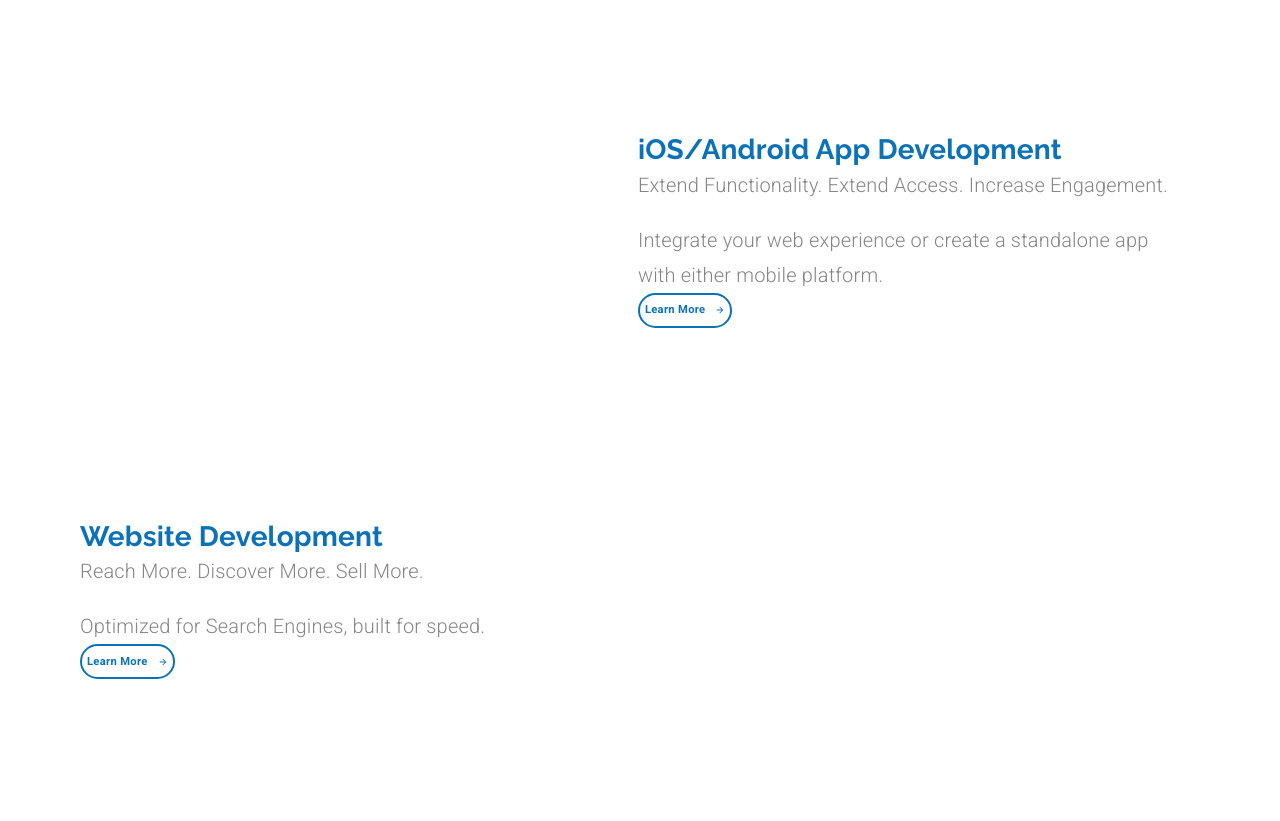
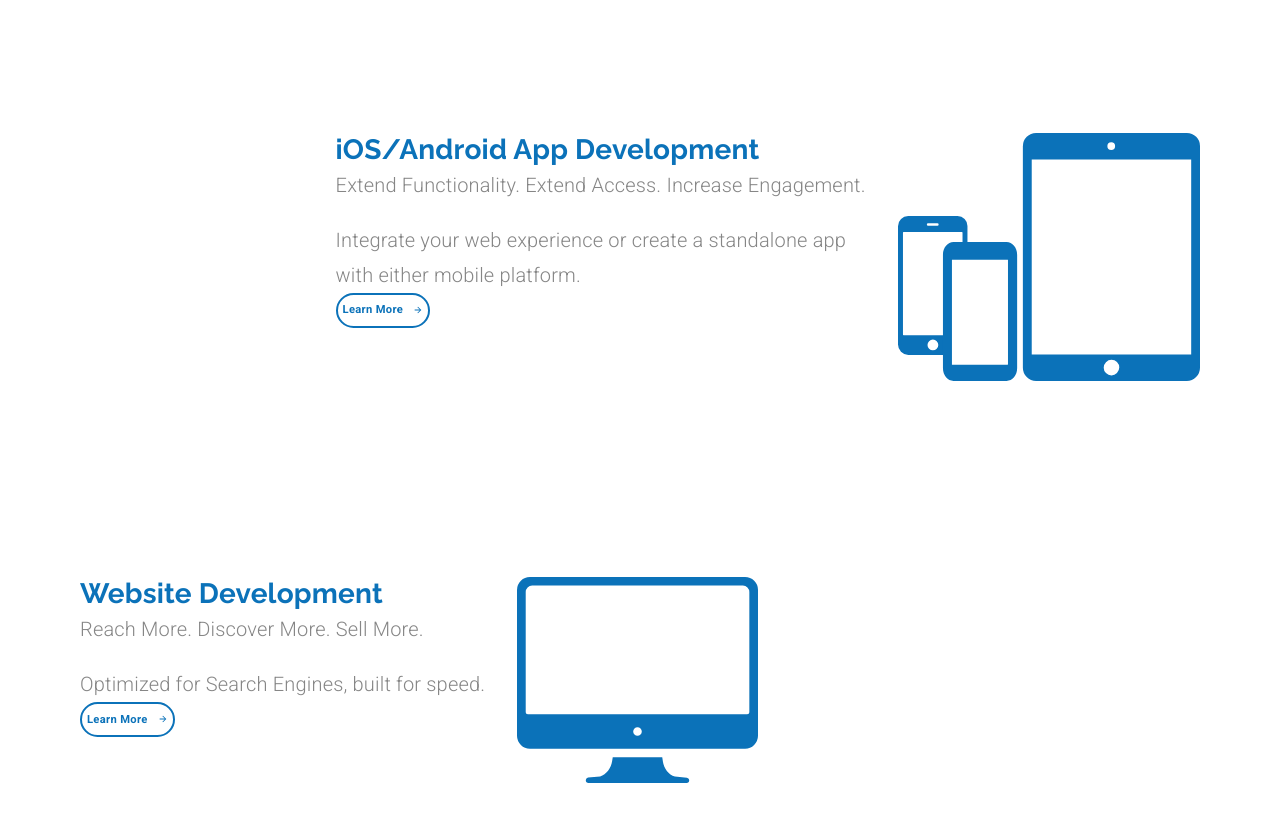
Before and after one commit to BauTancredi/arcDevelopment-NextJS, a Next.js app: page / in a window 1280 px wide. Shown: the part 1000-1821 px from the top of the page. Built offline with nearby package versions, Linux system fonts and the light colour scheme.

Commit message:
Updating icons names

```diff
--- a/pages/index.js
+++ b/pages/index.js
@@ -294,7 +294,7 @@ const LandingPage = (props) => {
           <Grid item style={{ marginRight: matchesSM ? 0 : "5em" }}>
             <img
               className={classes.icon}
-              src="/assets/mobile.svg"
+              src="/assets/mobileIcon.svg"
               alt="mobile apps icon"
             />
           </Grid>
@@ -343,7 +343,7 @@ const LandingPage = (props) => {
           <Grid item>
             <img
               className={classes.icon}
-              src="/assets/website.svg"
+              src="/assets/websiteIcon.svg"
               alt="website icon"
             />
           </Grid>
```
